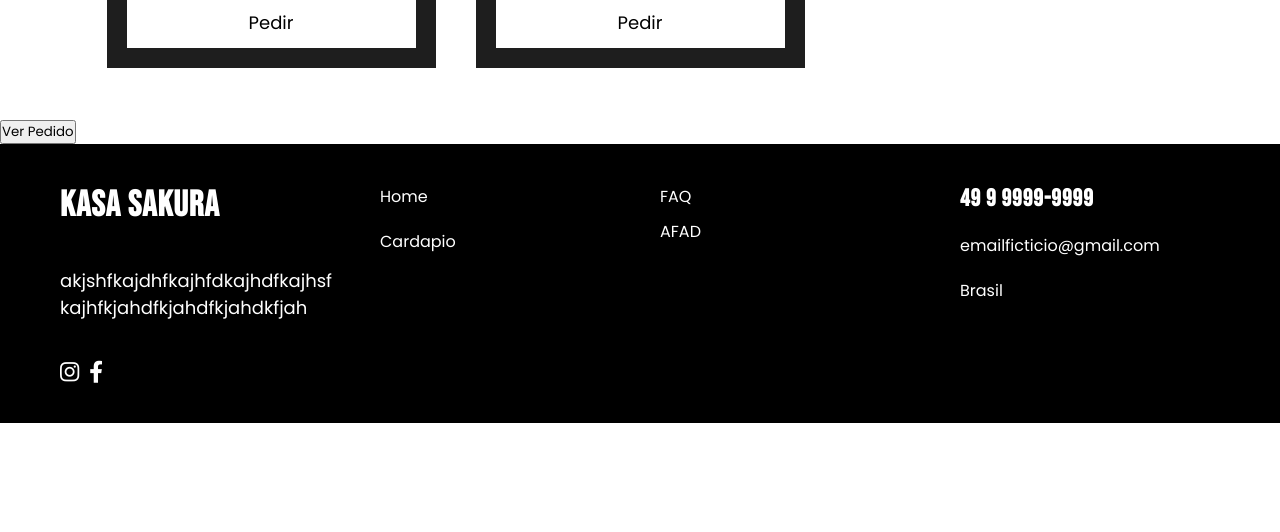
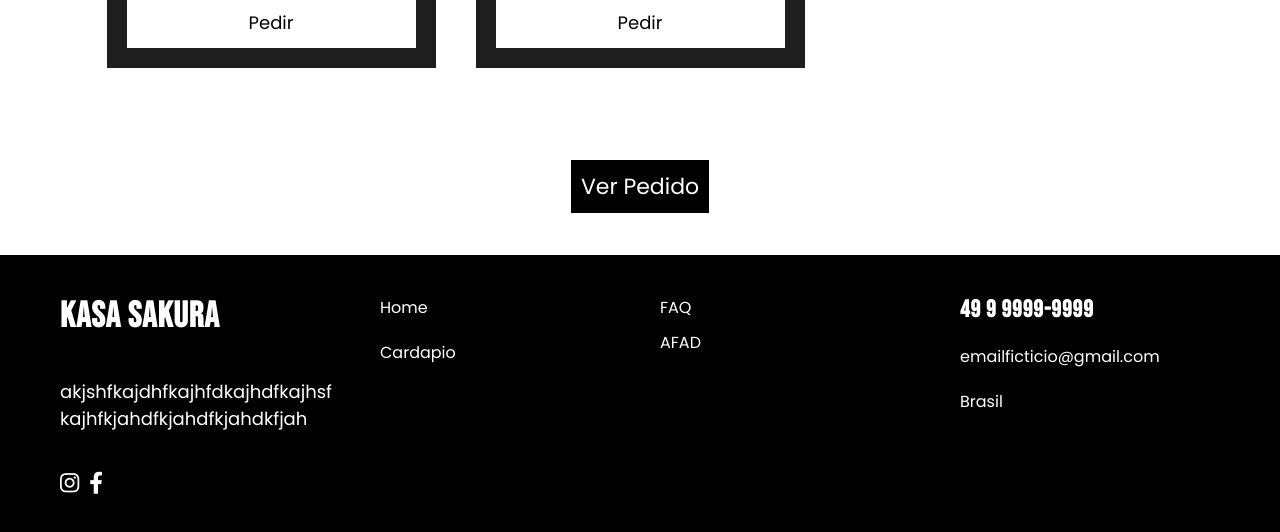
Before and after one commit to AurocaAmaFarofa/SushiWebSite, a plain HTML site: page index.html in a window 1280 px wide. Shown: the part 7491-8023 px from the top of the page. Before the commit the page ends 7914 px from the top, so only its background shows below. Drawn offline with Linux system fonts and the light colour scheme.

Commit message:
Changed "See order" button CSS

```diff
--- a/index.html
+++ b/index.html
@@ -461,7 +461,10 @@
           <button><p>Pedir</p></button>
         </div>
       </div>
-      <button onclick="irParaCarrinho()">Ver Pedido</button>
+
+      <div class="IrProCarrinho">
+        <button onclick="irParaCarrinho()">Ver Pedido</button>
+      </div>
 
       <footer>
         <div class="ContainerFooter">
--- a/style.css
+++ b/style.css
@@ -587,6 +587,31 @@ header::before {
   }
 }
 
+.IrProCarrinho {
+  display: flex;
+  justify-content: center;
+  align-items: center;
+  margin: 40px;
+}
+
+.IrProCarrinho button {
+  background-color: var(--preto);
+  color: var(--branco);
+  padding: 10px;
+  border: none;
+  font-size: 22px;
+  transition: all 0.3s;
+  border: var(--branco) 2px solid;
+}
+
+.IrProCarrinho button:hover {
+  transform: scale(1.05);
+  background-color: var(--branco);
+  color: var(--preto);
+  border: var(--preto) 2px solid;
+  transition: all 0.3s;
+}
+
 /*-------------------------------------------------*/
 /*-----------------Footer--------------------------*/
 
```
